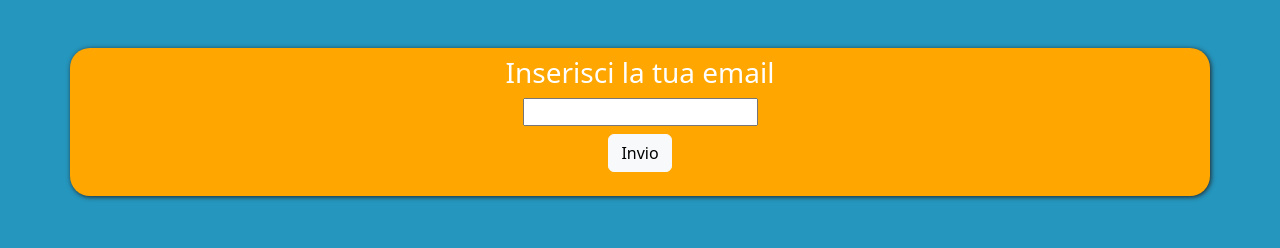
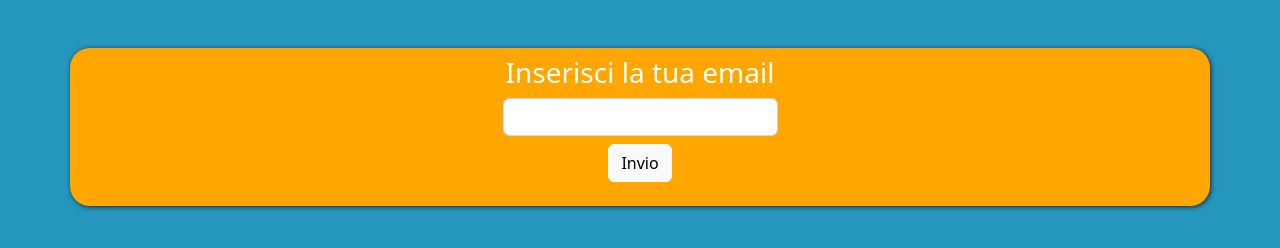
Before and after one commit to Frah01/js-mail-dadi, a plain HTML site: page mail/index.html in a window 1280 px wide. Drawn offline with nearby package versions, Linux system fonts and the light colour scheme.

Commit message:
Modificato stile input email

```diff
--- a/mail/index.html
+++ b/mail/index.html
@@ -16,7 +16,7 @@
                 <div class="content" >
                     <div class="p-2 d-flex flex-column align-items-center" >
                         <h3 class="text-white" >Inserisci la tua email</h3>
-                        <input type="email" id="input-email">
+                        <input class="form-control w-25" type="email" id="input-email">
                         <div class="p-2" >
                             <button class="btn btn-light"  id="get-email" >Invio</button>
                         </div>
```
